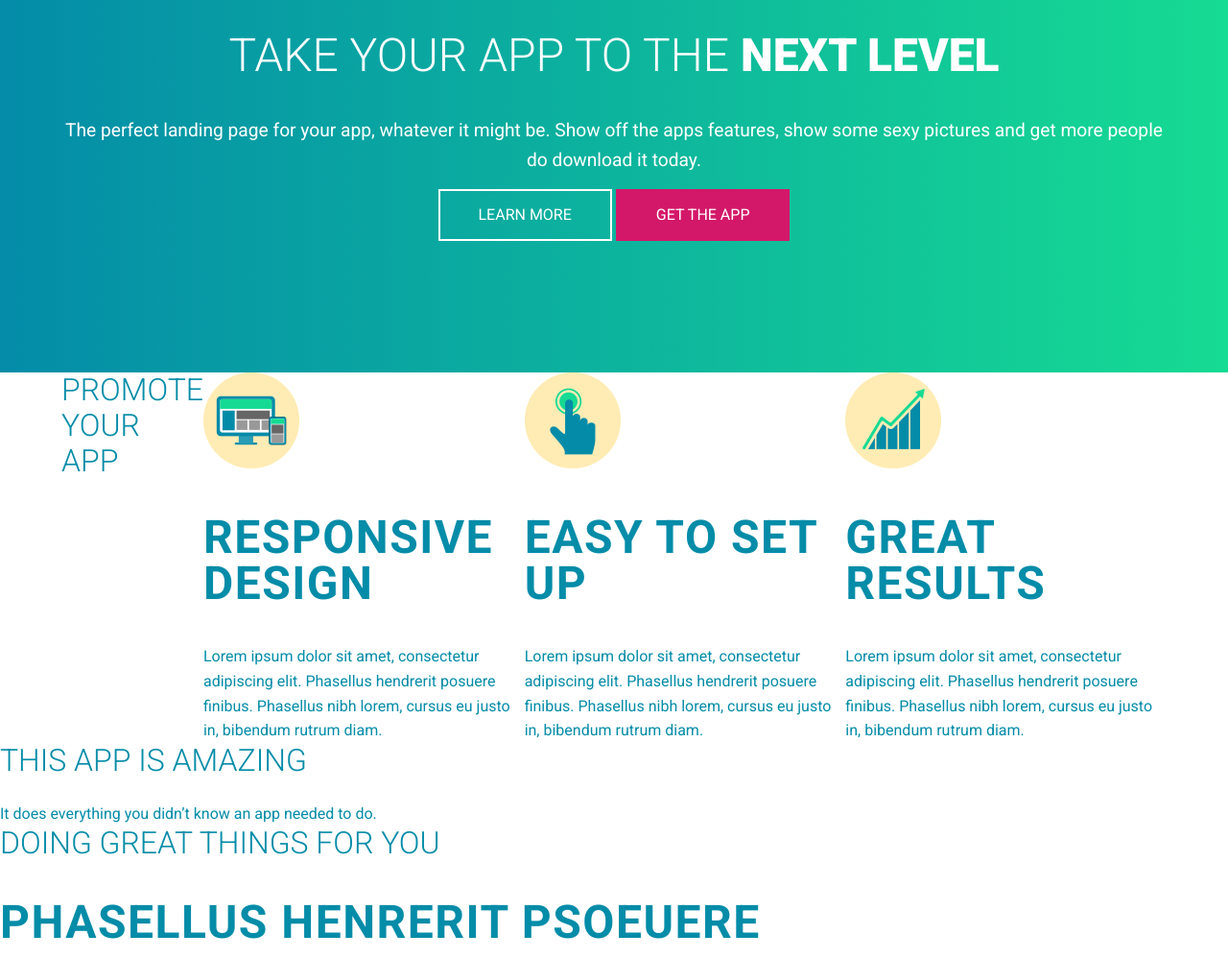
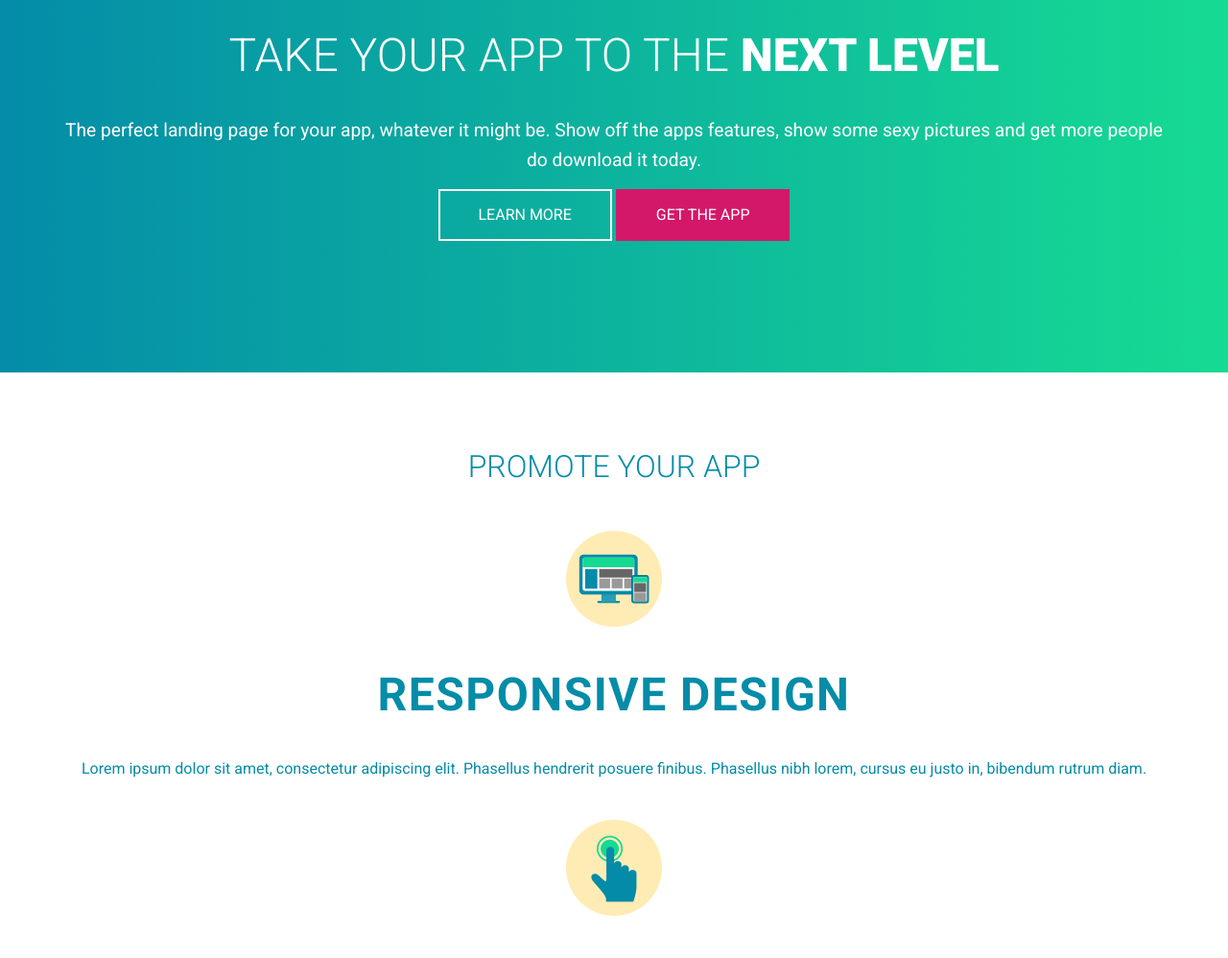
Before and after one commit to andribenjul/appilicous-sassflexbox, a plain HTML site: page index.html in a window 1280 px wide. Shown: the part 98-1096 px from the top of the page at 96% size. Drawn offline with Linux system fonts and the light colour scheme.

Commit message:
flexbox grid

```diff
--- a/sass/base/_base.sass
+++ b/sass/base/_base.sass
@@ -3,6 +3,7 @@
 
 body
   color: $text-secondary
+  text-align: center
 
 img
   max-width: 100%
--- a/sass/layout/_grid.sass
+++ b/sass/layout/_grid.sass
@@ -1,2 +1,9 @@
 .grid
   display: flex
+  flex-wrap: wrap
+
+.col
+  flex: 0 0 100%
+
+.col--full
+  flex: 0 0 100%
--- /dev/null
+++ b/sass/layout/_home-sales-points.sass
@@ -0,0 +1,11 @@
+.sales-points
+  padding: 10vh 0
+
+  .sales-point
+    margin-bottom: 2.5em
+
+    &:first-of-type
+      margin-top: 1.5em
+
+    &:last-child
+      margin-bottom: 0
--- a/sass/main.sass
+++ b/sass/main.sass
@@ -21,6 +21,7 @@
 @import layout/nav
 @import layout/header
 @import layout/hero
+@import layout/home-sales-points
 
 
 // 5. Components
```
Also changed, not shown: css/main.css, 1 other file.
